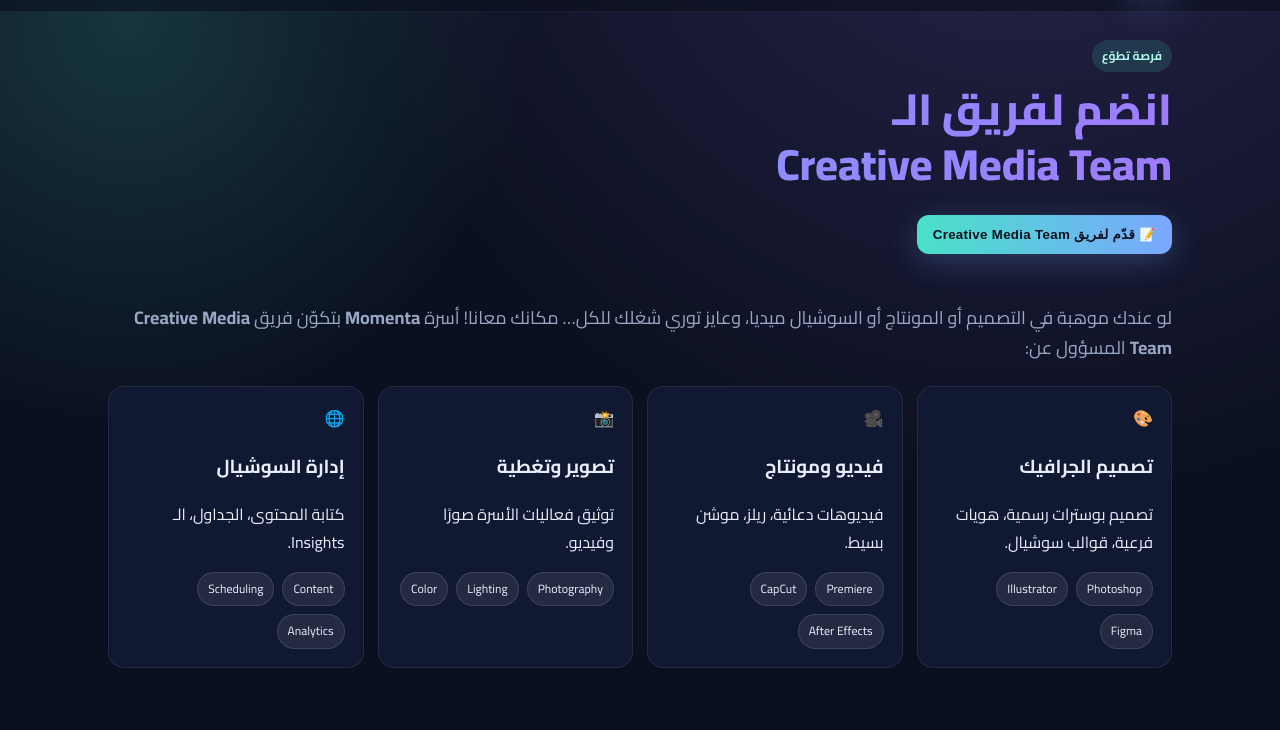
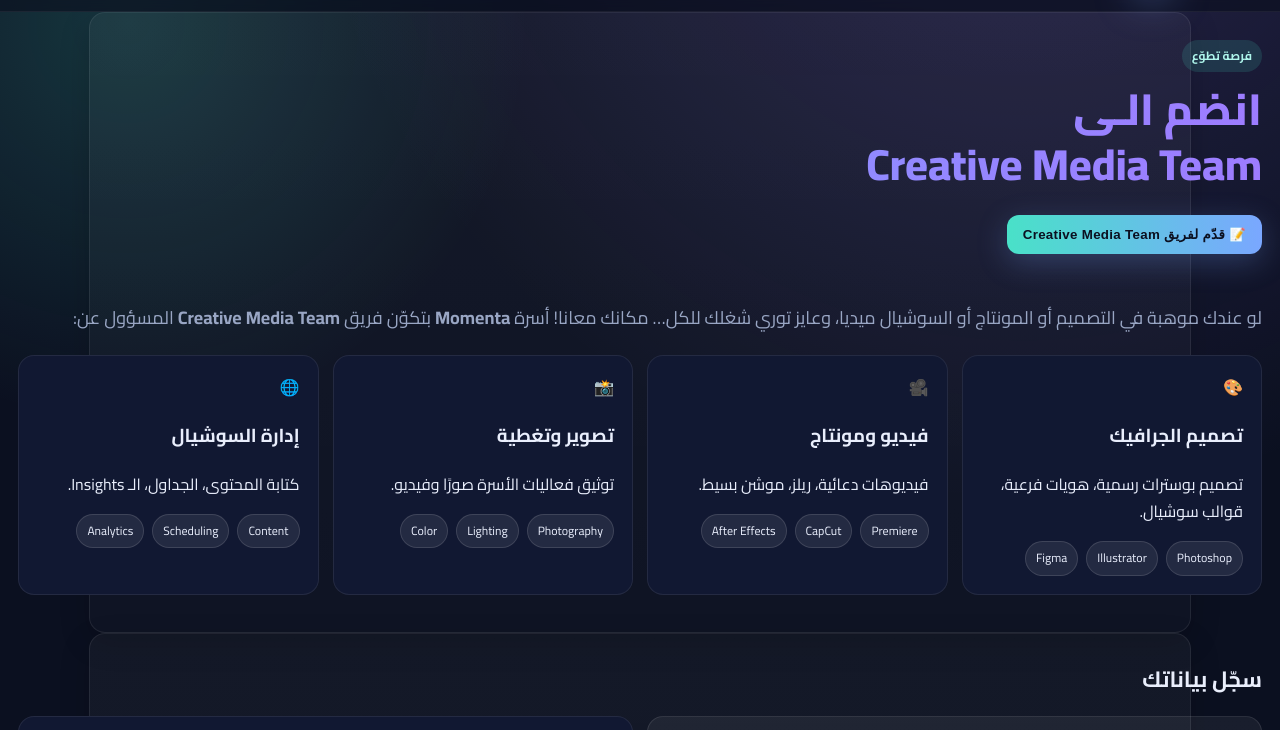
Before and after one commit to YehiaElrify1/Momenta_Form_Site, a plain HTML site: page index.html in a window 1280 px wide. Shown: the part 57-787 px from the top of the page. Drawn offline with nearby package versions, Linux system fonts and the light colour scheme.

Commit message:
Update index.html

```diff
--- a/index.html
+++ b/index.html
@@ -90,7 +90,10 @@
     @keyframes floatGlow { from { transform: translateY(-8px);} to { transform: translateY(8px);} }
 
     /* Section */
-    .section { max-width: 1100px; margin: 0 auto; padding: 28px 18px 48px; }
+
+    .section { position: relative; padding: 28px 18px 38px; }
+    .section::before { content: ""; position: absolute; top: 0; bottom: 0; left: 50%; width: min(1100px, calc(100% - 36px)); transform: translateX(-50%); background: linear-gradient(180deg, rgba(255,255,255,.04), rgba(255,255,255,.02)); border: 1px solid rgba(255,255,255,.08); border-radius: var(--radius); z-index: -1; box-shadow: 0 10px 30px rgba(0,0,0,.18); }
+
     .section h2 { margin: 0 0 18px; font-size: 22px; }
 
     /* Feature cards */
@@ -203,7 +206,7 @@
     <!-- Creative Media Team Section -->
     <section class="section" id="creative">
       <span class="badge" data-aos="zoom-in">فرصة تطوّع</span>
-      <h1 class="headline" data-aos="fade-up" data-aos-delay="60">انضم لفريق الـ<br>Creative Media Team</h1>
+      <h1 class="headline" data-aos="fade-up" data-aos-delay="60">انضم الـى<br>Creative Media Team</h1>
       <button class="cta" id="ctaCreative" data-aos="fade-up" data-aos-delay="140">📝 قدّم لفريق Creative Media Team</button>
       <p class="sub" data-aos="fade-up" data-aos-delay="60">
         <br>
```
